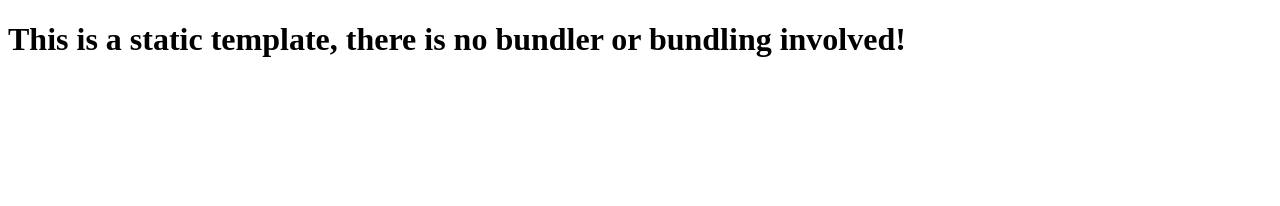
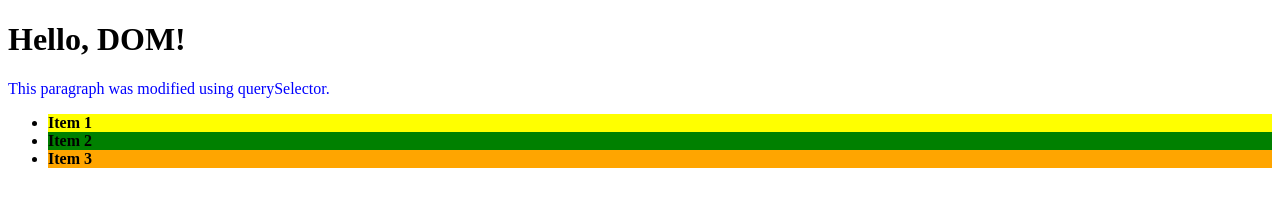
Before and after one commit to plentistack/js-dom, a website: page index.html in a window 1280 px wide. Drawn offline with Linux system fonts and the light colour scheme.

Commit message:
add js dom 01

```diff
--- a/index.html
+++ b/index.html
@@ -1,12 +1,43 @@
 <!DOCTYPE html>
-<html lang="en">
-  <head>
-    <meta charset="UTF-8">
-    <meta name="viewport" content="width=device-width, initial-scale=1.0">
-    <meta http-equiv="X-UA-Compatible" content="ie=edge">
-    <title>Static Template</title>
-  </head>
-  <body>
-    <h1>This is a static template, there is no bundler or bundling involved!</h1>
-  </body>
+<html>
+<head>
+    <title>DOM Access Example</title>
+</head>
+<body>
+    <h1 id="heading">Welcome to the DOM Access Example</h1>
+    <p class="content">This is a simple paragraph.</p>
+    <ul>
+        <li class="list-item">Item 1</li>
+        <li class="list-item">Item 2</li>
+        <li class="list-item">Item 3</li>
+    </ul>
+
+    <script>
+        // Accessing the DOM using getElementById
+        var heading = document.getElementById("heading");
+        heading.textContent = "Hello, DOM!";
+
+        // Accessing elements by class name
+        var listItems = document.getElementsByClassName("list-item");
+        for (var i = 0; i < listItems.length; i++) {
+            listItems[i].style.fontWeight = "bold";
+        }
+
+        // Accessing elements by tag name
+        var paragraphs = document.getElementsByTagName("p");
+        for (var i = 0; i < paragraphs.length; i++) {
+            paragraphs[i].style.color = "blue";
+        }
+
+        // Accessing elements using CSS selectors
+        var contentParagraph = document.querySelector(".content");
+        contentParagraph.textContent = "This paragraph was modified using querySelector.";
+
+        var allListItems = document.querySelectorAll("li");
+        var colors = ['yellow', 'green', 'orange']
+        allListItems.forEach(function (item, ind) {
+            item.style.backgroundColor = colors[ind];
+        });
+    </script>
+</body>
 </html>
--- a/package.json
+++ b/package.json
@@ -1,5 +1,5 @@
 {
-  "name": "js-dom",
+  "name": "js-dom-01",
   "version": "1.0.0",
   "description": "",
   "main": "index.html",
```
Also changed, not shown: README.md, 2 other files.
